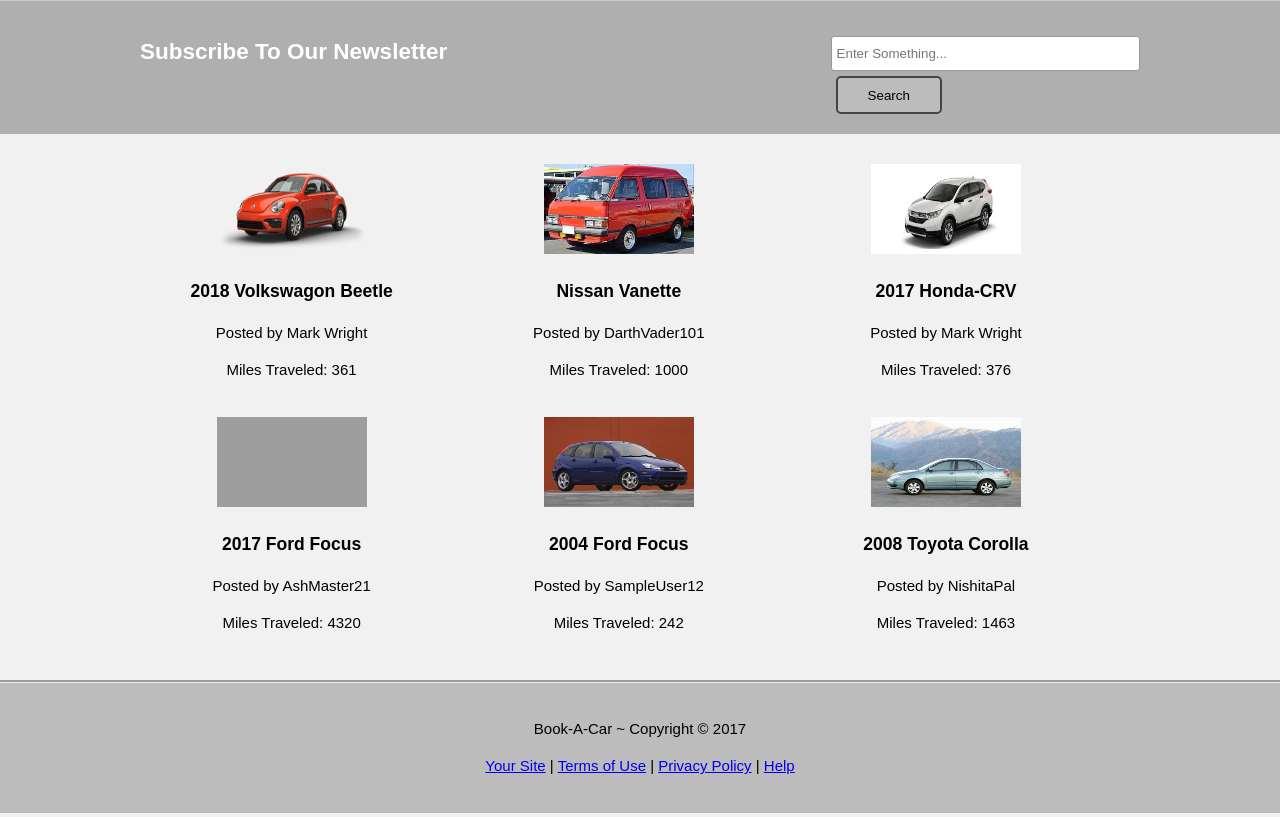
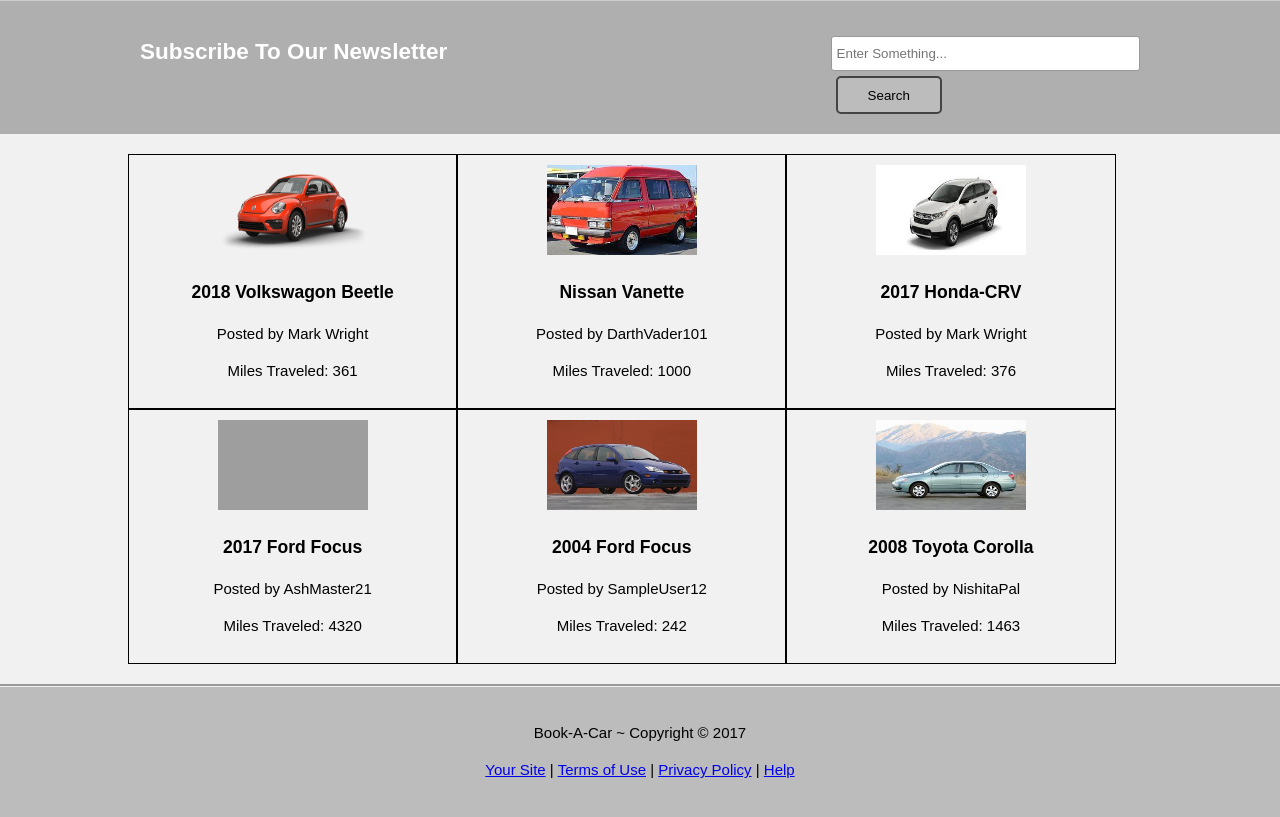
Before and after one commit to eyadamsuren1/Group-Project, a PHP site: page / in a window 1280 px wide. Shown: the part 768-1585 px from the top of the page. Run offline with PHP 8.4, Linux system fonts and the light colour scheme; some libraries are stand-ins or nearby versions; grey boxes are pictures that could not be loaded.

Commit message:
Border
Added a border around the car detail divs on the homepage to help the user sort between them.

```diff
--- a/CSC481_Project5/kacar/css/style.css
+++ b/CSC481_Project5/kacar/css/style.css
@@ -144,6 +144,8 @@ header a:hover{
   text-align: center;
   width:30%;
   padding:10px;
+  border-style:solid;
+  border-width: 1px;
 }
 #boxes .box img{
   width:150px;
```
